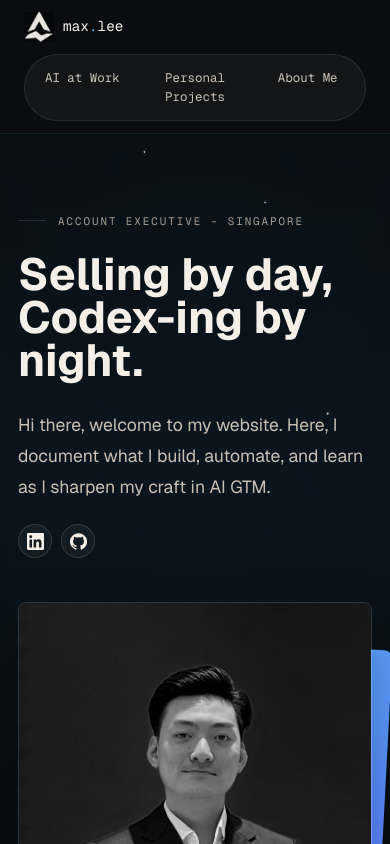
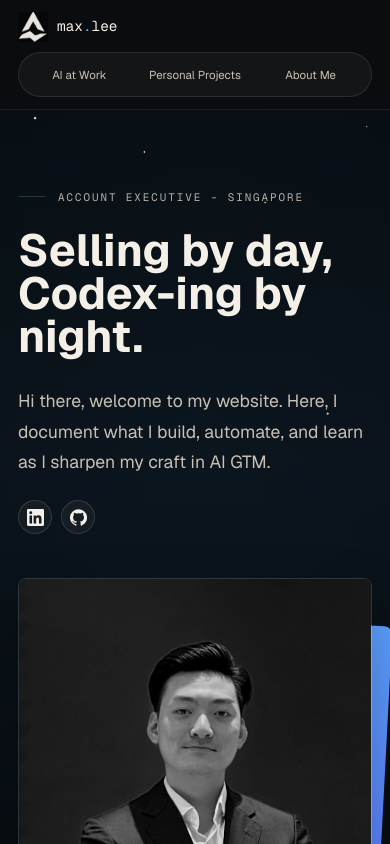
Before and after one commit to maxleesianyi/max-lee-ai-portfolio-website, a Next.js app: page / in a window 390 px wide. Shown: the top 844 px of the page. Built offline with nearby package versions, Linux system fonts and the light colour scheme.

Commit message:
Refine portfolio mobile navigation and layout

```diff
--- a/app/components/ExperienceExplorer.tsx
+++ b/app/components/ExperienceExplorer.tsx
@@ -162,6 +162,7 @@ export function ExperienceExplorer({ content, nested = false }: Props) {
                   key={item.title}
                   type="button"
                   className="life-experience-tile"
+                  aria-label={`Expand ${item.title}`}
                   onClick={(event) => {
                     event.stopPropagation();
                     updateLifeSelection(item.title);
@@ -173,6 +174,7 @@ export function ExperienceExplorer({ content, nested = false }: Props) {
                     style={{ "--life-transition-name": lifeTransitionName(item.title) } as CSSProperties}
                   >
                     {item.imageUrl ? <img src={item.imageUrl} alt="" /> : null}
+                    <span className="life-experience-tile-affordance" aria-hidden="true">+</span>
                   </div>
                   <h3>{item.title}</h3>
                 </button>
--- a/app/components/PortfolioBlocks.tsx
+++ b/app/components/PortfolioBlocks.tsx
@@ -1,4 +1,5 @@
 import Link from "next/link";
+import { PrimaryNavigation } from "./PrimaryNavigation";
 import {
   navigation,
   site,
@@ -72,22 +73,7 @@ export function SocialLinks({ className = "" }: { className?: string }) {
 }
 
 export function Header() {
-  return (
-    <header className="site-header">
-      <nav className="nav-shell" aria-label="Primary navigation">
-        <Link className="brand" href="/">
-          <BrandMark />
-        </Link>
-        <div className="nav-tabs">
-          {navigation.map((item) => (
-            <Link key={item.href} href={item.href}>
-              {item.label}
-            </Link>
-          ))}
-        </div>
-      </nav>
-    </header>
-  );
+  return <PrimaryNavigation />;
 }
 
 export function Footer() {
--- /dev/null
+++ b/app/components/PrimaryNavigation.tsx
@@ -0,0 +1,56 @@
+"use client";
+
+import Link from "next/link";
+import { usePathname } from "next/navigation";
+import { navigation, site } from "../data";
+
+function BrandMark() {
+  const dotIndex = site.brandName.indexOf(".");
+
+  return (
+    <>
+      <span className="brand-icon-crop" aria-hidden="true">
+        <img src="/max-lee-mark.png" alt="" />
+      </span>
+      <span className="brand-wordmark">
+        {dotIndex === -1 ? site.brandName : (
+          <>
+            {site.brandName.slice(0, dotIndex)}
+            <span>.</span>
+            {site.brandName.slice(dotIndex + 1)}
+          </>
+        )}
+      </span>
+    </>
+  );
+}
+
+export function PrimaryNavigation() {
+  const pathname = usePathname();
+
+  return (
+    <header className="site-header">
+      <nav className="nav-shell" aria-label="Primary navigation">
+        <Link className="brand" href="/">
+          <BrandMark />
+        </Link>
+        <div className="nav-tabs">
+          {navigation.map((item) => {
+            const isActive = pathname === item.href || pathname.startsWith(`${item.href}/`);
+
+            return (
+              <Link
+                key={item.href}
+                className={isActive ? "is-active" : undefined}
+                href={item.href}
+                aria-current={isActive ? "page" : undefined}
+              >
+                {item.label}
+              </Link>
+            );
+          })}
+        </div>
+      </nav>
+    </header>
+  );
+}
--- a/app/globals.css
+++ b/app/globals.css
@@ -7,7 +7,7 @@
   --surface-2: #1b222a;
   --line: #2a333d;
   --bone: #f4efe7;
-  --muted: #a69f94;
+  --muted: #b8b1a8;
   --dim: #c8c0b4;
   --gold: #5bbdff;
   --teal: #53c3b1;
@@ -26,6 +26,7 @@ html {
   background: var(--ink);
   color: var(--bone);
   scroll-behavior: smooth;
+  overflow-x: clip;
 }
 
 body {
@@ -48,6 +49,7 @@ body {
   color: var(--bone);
   font-family: var(--font-geist-sans), Arial, Helvetica, sans-serif;
   letter-spacing: 0;
+  overflow-x: clip;
 }
 
 a {
@@ -137,6 +139,12 @@ input {
 .nav-tabs a:hover {
   background: rgba(91, 189, 255, 0.16);
   color: #bde8ff;
+}
+
+.nav-tabs a.is-active {
+  background: rgba(91, 189, 255, 0.18);
+  box-shadow: inset 0 0 0 1px rgba(91, 189, 255, 0.22);
+  color: #d2efff;
 }
 
 .nav-tabs a:focus-visible,
@@ -729,9 +737,9 @@ h3 {
 
 .about-role {
   margin: 2px 0 0;
-  color: var(--muted);
-  font-family: var(--font-geist-mono), monospace;
-  font-size: 0.74rem;
+  color: #c7cdd3;
+  font-family: var(--font-geist-mono), monospace;
+  font-size: 0.78rem;
   line-height: 1.5;
 }
 
@@ -2349,6 +2357,23 @@ a:hover .browser-frame {
   transition: transform 260ms ease, border-color 260ms ease;
 }
 
+.life-experience-tile-affordance {
+  position: absolute;
+  right: 10px;
+  bottom: 10px;
+  z-index: 2;
+  display: none;
+  width: 28px;
+  height: 28px;
+  border: 1px solid rgba(91, 189, 255, 0.7);
+  border-radius: 50%;
+  background: rgba(11, 13, 15, 0.66);
+  color: #d2efff;
+  font-size: 1.1rem;
+  line-height: 25px;
+  text-align: center;
+}
+
 .life-experience-tile:hover .life-experience-photo,
 .life-experience-tile:focus-visible .life-experience-photo {
   border-color: rgba(91, 189, 255, 0.46);
@@ -2931,6 +2956,7 @@ a:hover .browser-frame {
   .nav-tabs a {
     flex: 1;
     min-width: 0;
+    white-space: nowrap;
   }
 
   .hero,
@@ -2976,6 +3002,11 @@ a:hover .browser-frame {
     white-space: normal;
   }
 
+  .subpage-hero--ai-at-work h1 {
+    font-size: clamp(2.1rem, 9.5vw, 2.6rem);
+    line-height: 0.98;
+  }
+
   .feature-row--reverse > :first-child {
     order: 0;
   }
@@ -3049,6 +3080,10 @@ a:hover .browser-frame {
     scroll-snap-align: start;
   }
 
+  .life-experience-tile-affordance {
+    display: block;
+  }
+
   .life-experience-detail {
     grid-template-columns: 1fr;
   }
@@ -3123,6 +3158,22 @@ a:hover .browser-frame {
     padding: 70px 18px;
   }
 
+  .nav-shell {
+    gap: 10px;
+    padding-inline: 18px;
+  }
+
+  .nav-tabs {
+    gap: 3px;
+    padding: 4px;
+  }
+
+  .nav-tabs a {
+    padding: 9px 6px;
+    font-family: var(--font-geist-sans), Arial, sans-serif;
+    font-size: 0.72rem;
+  }
+
   .home-explorer {
     padding-top: 8px;
   }
```
